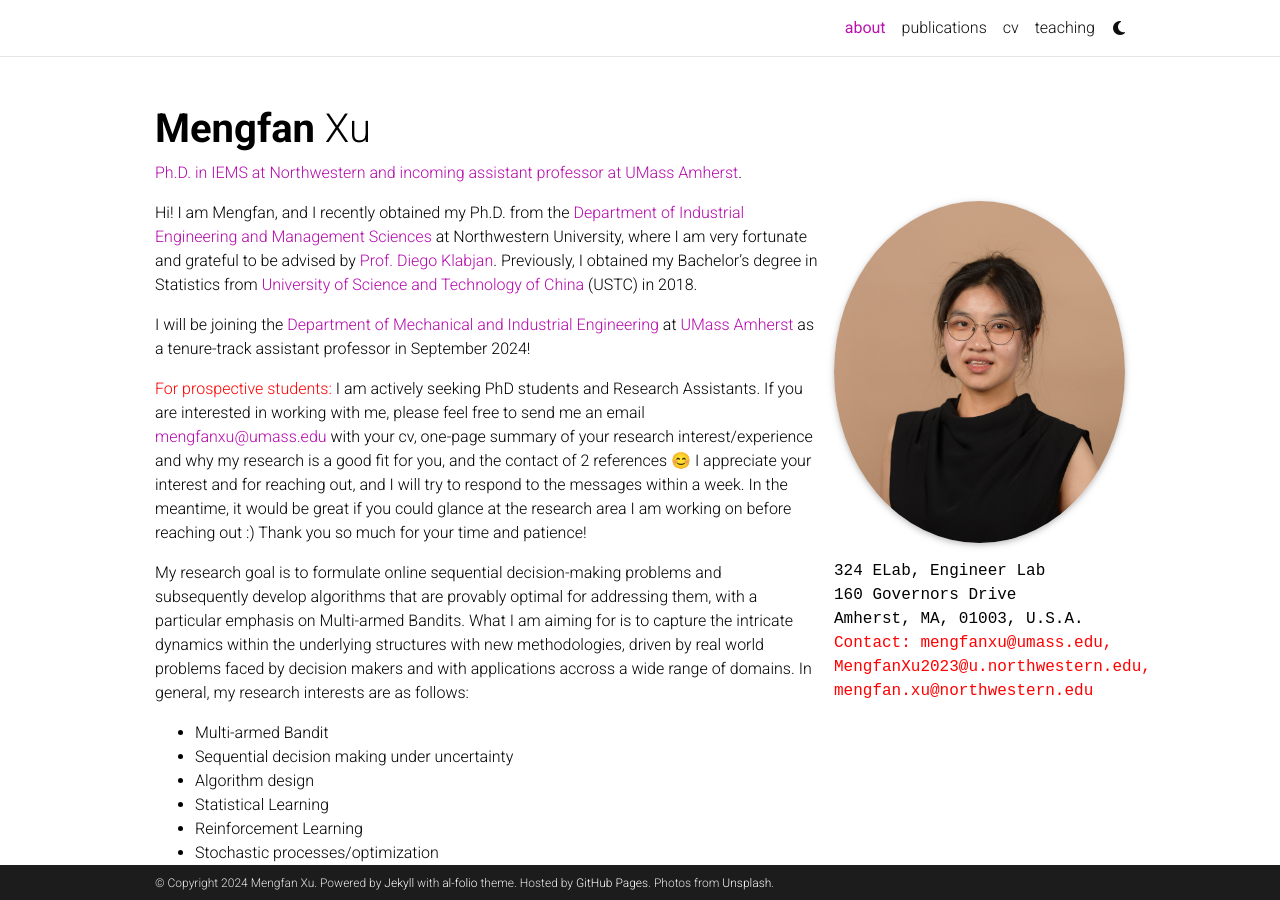
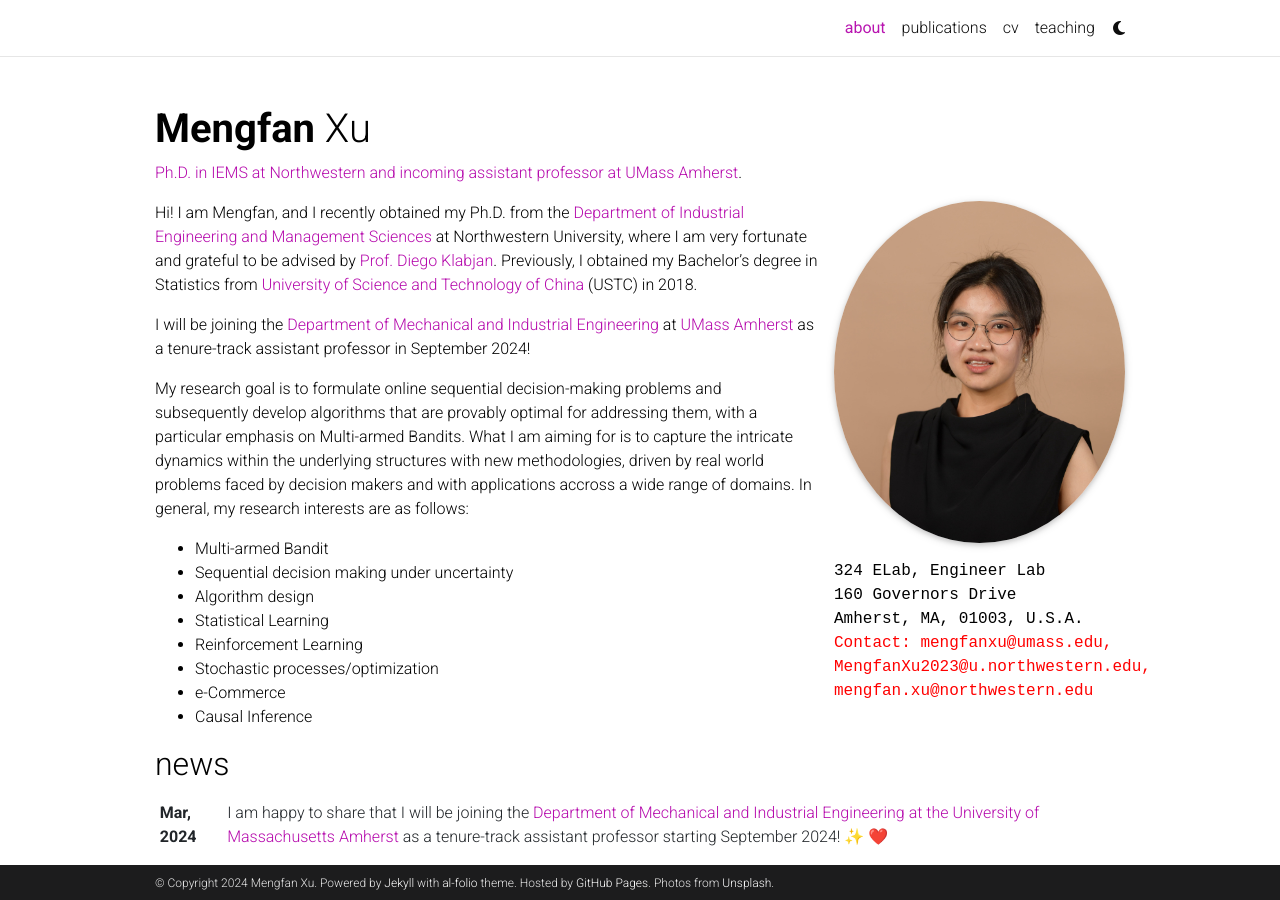
Before and after one commit to mengfanxu1997/mengfanxu1997.github.io, a Jekyll site: the page built from _pages/about.md, in a window 1280 px wide and 900 px high. Built offline with Jekyll 4.4.1, drawn with Linux system fonts in a browser that asks for light colours; emoji names are drawn with the system emoji font; comment, search, counter and statistics services are not loaded; a style sheet for code colours, icons or effects is not loaded.

Commit message:
Update about.md

```diff
--- a/_pages/about.md
+++ b/_pages/about.md
@@ -24,8 +24,6 @@
 
 I will be joining the [Department of Mechanical and Industrial Engineering](https://www.umass.edu/engineering/about/directory?s=&field_person__profile_type_ref_target_id%5B411%5D=411&field_person__related_programs_target_id%5B91%5D=91&field_person__related_programs_target_id%5B156%5D=156&page=0) at [UMass Amherst](https://www.umass.edu/) as a tenure-track assistant professor in September 2024!
 
-<span style='color: red;'>For prospective students:</span> I am actively seeking PhD students and Research Assistants. If you are interested in working with me, please feel free to send me an email [mengfanxu@umass.edu](mailto:mengfanxu@umass.edu) with your cv, one-page summary of your research interest/experience and why my research is a good fit for you, and the contact of 2 references :blush: I appreciate your interest and for reaching out, and I will try to respond to the messages within a week. In the meantime, it would be great if you could glance at the research area I am working on before reaching out :) Thank you so much for your time and patience!
-
 My research goal is to formulate online sequential decision-making problems and subsequently develop algorithms that are provably optimal for addressing them, with a particular emphasis on Multi-armed Bandits. What I am aiming for is to capture the intricate dynamics within the underlying structures with new methodologies, driven by real world problems faced by decision makers and with applications accross a wide range of domains. In general, my research interests are as follows:
   - Multi-armed Bandit
   - Sequential decision making under uncertainty
```
